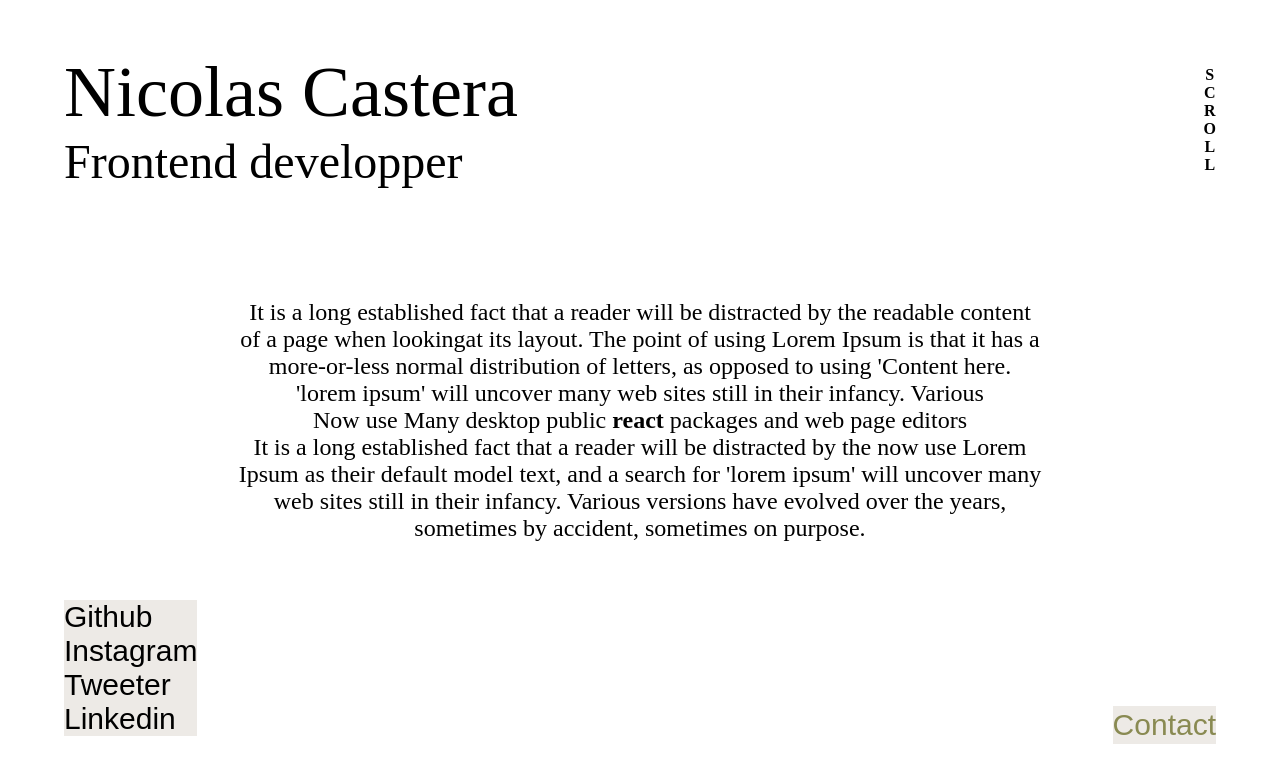
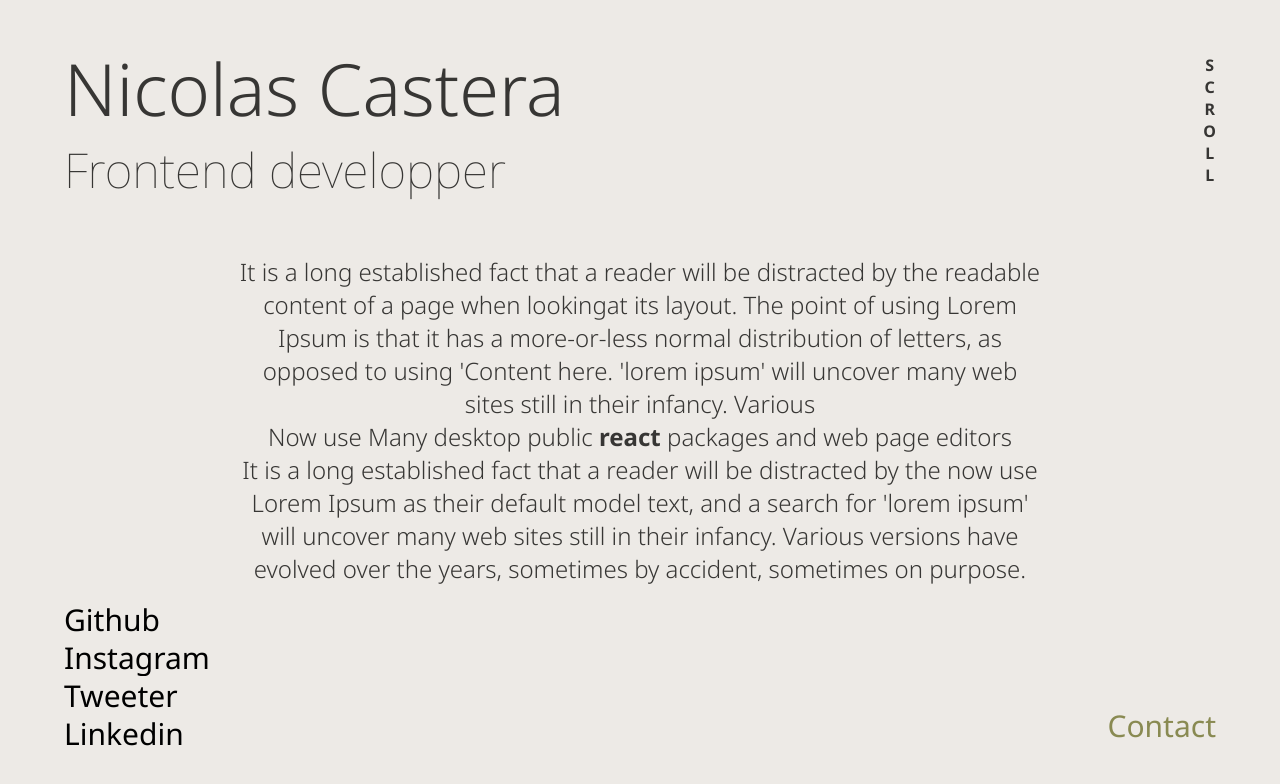
Before and after one commit to magicniclus/Portfolio, a React (Create React App) app: page / in a window 1280 px wide. Shown: the top 784 px of the page. Built offline with nearby package versions, Linux system fonts and the light colour scheme.

Commit message:
Update global.scss

```diff
--- a/src/styles/global.scss
+++ b/src/styles/global.scss
@@ -1,6 +1,13 @@
+@import"./settings";
+
 *{
     margin: 0;
     padding: 0;
     box-sizing: border-box;
-    // background-color: aqua;
+    font-family: 'Noto Sans', sans-serif;
 }
+
+body{
+    background-color: $clearPrimary;
+    color: $darkPrimary;
+}
```
